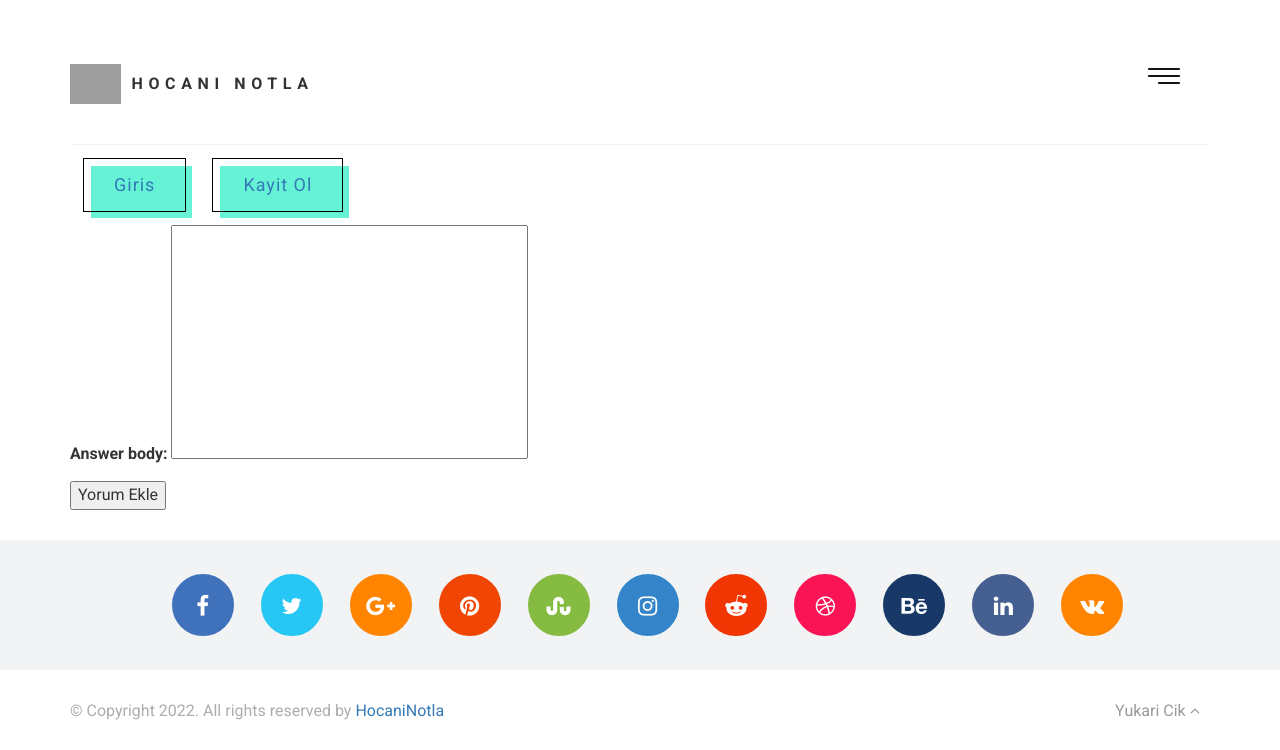
After one commit to hmtcelik/hocaninotla, a Django app: page /answercomment/1/1/ in a window 1280 px wide. The commit adds this page. Shown: the top 750 px of the page. Run offline with Django 3.2, Linux system fonts and the light colour scheme; some libraries are stand-ins or nearby versions; grey boxes are pictures that could not be loaded.

Commit message:
add comment answering

```diff
--- a/comment/admin.py
+++ b/comment/admin.py
@@ -1,5 +1,5 @@
 from django.contrib import admin
-from .models import Uni, Faculty, Depart, Doctor, Comment
+from .models import Uni, Faculty, Depart, Doctor, Comment, CommentAnswer
 
 
 admin.site.register(Uni)
@@ -7,3 +7,4 @@ admin.site.register(Faculty)
 admin.site.register(Depart)
 admin.site.register(Doctor)
 admin.site.register(Comment)
+admin.site.register(CommentAnswer)
--- a/comment/forms.py
+++ b/comment/forms.py
@@ -2,7 +2,7 @@ from django import forms
 from django.contrib.auth.forms import UserCreationForm
 from django.contrib.auth.models import User
 
-from .models import  Comment , RATE_CHOICES
+from .models import  Comment , RATE_CHOICES, CommentAnswer
 
 
 # Create your forms here.
@@ -34,3 +34,16 @@ class RateForm(forms.ModelForm):
         if commit:
             obj.save()
         return obj
+
+class CommentAnswerForm(forms.ModelForm):
+
+    class Meta:
+        model = CommentAnswer
+        exclude = ['answer_author']
+        fields = ('answer_body',)
+
+    def save(self, commit=True):
+        answer = super(CommentAnswerForm, self)
+        if commit:
+            answer.save()
+        return answer
--- a/comment/models.py
+++ b/comment/models.py
@@ -49,3 +49,11 @@ class Comment(models.Model):
 
     def __str__(self):
         return self.comment_author+'__'+ self.doctor.doctor_name  + '-' + self.doctor.depart.faculty.uni.uni_name
+
+class CommentAnswer(models.Model):
+    comment = models.ForeignKey(Comment, on_delete=models.CASCADE)
+    answer_author = models.CharField(max_length=50)
+    answer_body = models.TextField(max_length=1000)
+
+    def __str__(self):
+        return 'Yanit: ' + self.answer_author+' ---> '+ self.comment.comment_author + ' // ' + self.comment.doctor.doctor_name + '-' + self.comment.doctor.depart.faculty.uni.uni_name
--- a/comment/urls.py
+++ b/comment/urls.py
@@ -16,6 +16,5 @@ urlpatterns = [
     path("login/", views.login_request, name="login"),
     path("logout", views.logout_request, name= "logout"),
     path("createcomment/<int:doctor_id>/", views.CommentCreate.as_view(), name = 'createcomment'),
-    #path("createcomment/", views.createcomment, name = 'createcomment'),
-
+    path("answercomment/<int:doctor_id>/<int:comment_id>/", views.CommentAnswerView.as_view(), name = 'commentanswer' )
 ]
--- a/comment/views.py
+++ b/comment/views.py
@@ -9,7 +9,7 @@ from django.urls import reverse_lazy, reverse
 
 
 
-from .forms import NewUserForm, RateForm
+from .forms import NewUserForm, RateForm, CommentAnswerForm
 from .models import Uni , Faculty, Depart, Doctor, Comment
 from django.contrib.auth.models import User
 
@@ -70,6 +70,22 @@ class CommentCreate(generic.FormView):
 
         return super().form_valid(form)
 
+class CommentAnswerView(generic.FormView):
+    template_name = 'comment_answering.html'
+    form_class = CommentAnswerForm
+
+    def get_success_url(self):
+        return reverse('comment:comment', kwargs={'pk': self.kwargs.get('doctor_id') })
+
+    def form_valid(self, form):
+        form.save(commit=False)
+        form.instance.comment_id = self.kwargs.get('comment_id')
+        form.instance.answer_author = self.request.user
+        form.save()
+
+        return super().form_valid(form)
+
+
 
     '''def form_valid(self, form):
         doctor_id = self.kwargs['doctor_id']
--- a/static/css/main.css
+++ b/static/css/main.css
@@ -32,6 +32,11 @@ h2 {
 pre {
 	background-color: e4e4e4;
 	border-radius: 10px;
+}
+
+.commentanswer {
+	margin-top: 10px;
+	margin-left: 40px;
 }
 
 
--- /dev/null
+++ b/templates/comment_answering.html
@@ -0,0 +1,11 @@
+{% extends 'includes/base.html' %}
+{% block title %}Yorum Yanitla{% endblock %}
+{% block body %}
+
+<form method="post">
+    {% csrf_token %}
+    {{ form.as_p }}
+    <input type="submit" value="Yorum Ekle">
+</form>
+
+{% endblock %}
```
Also changed, not shown: templates/comment.html (+8 -1 lines), comment/migrations/0011_commentanswer.py (added), comment/migrations/0012_rename_comment_commentanswer_comment.py (added), db.sqlite3.
